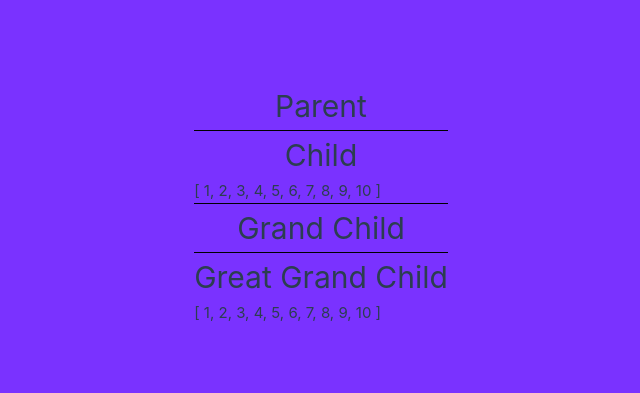
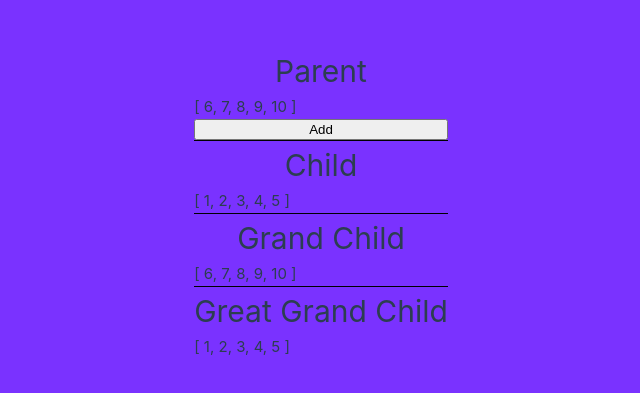
Before and after one commit to rendrazuriansyah/vue-state-management-pinia, a Vue app: page / in a window 1280 px wide. Shown: the part 197-590 px from the top of the page, without its empty margins (319-959 px from the left). Built offline with nearby package versions, Linux system fonts and the light colour scheme.

Commit message:
refactor: separate state management using composables

```diff
--- a/src/App.vue
+++ b/src/App.vue
@@ -2,7 +2,7 @@
 import { provide, ref } from "vue";
 import Parent from "./components/Parent.vue";
 
-const numbers = ref([1, 2, 3, 4, 5, 6, 7, 8, 9, 10]);
+const numbers = ref([1, 2, 3, 4, 5]);
 
 provide("numbers", numbers);
 </script>
--- a/src/components/GrandChild.vue
+++ b/src/components/GrandChild.vue
@@ -1,10 +1,14 @@
 <script setup>
 import GreatGrandChild from "./GreatGrandChild.vue";
+import useNumbers from "@/composables/useNumbers";
+
+const { numbers } = useNumbers();
 </script>
 
 <template>
 	<div>
 		<h1>Grand Child</h1>
+		{{ numbers }}
 		<div class="line"></div>
 		<GreatGrandChild />
 	</div>
--- a/src/components/Parent.vue
+++ b/src/components/Parent.vue
@@ -1,10 +1,15 @@
 <script setup>
 import Child from "./Child.vue";
+import useNumbers from "../composables/useNumbers";
+
+const { numbers, addNumber } = useNumbers();
 </script>
 
 <template>
 	<div>
 		<h1>Parent</h1>
+		{{ numbers }}
+		<button @click="addNumber">Add</button>
 		<div class="line"></div>
 		<Child />
 	</div>
--- /dev/null
+++ b/src/composables/useNumbers.js
@@ -0,0 +1,10 @@
+import { ref } from "vue";
+
+export default function useNumbers() {
+	const numbers = ref([6, 7, 8, 9, 10]);
+	const addNumber = () => numbers.value.push(numbers.value.length + 1);
+	return {
+		numbers,
+		addNumber,
+	};
+}
```
